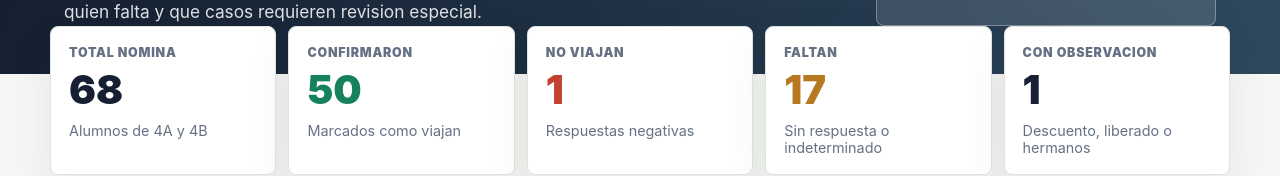
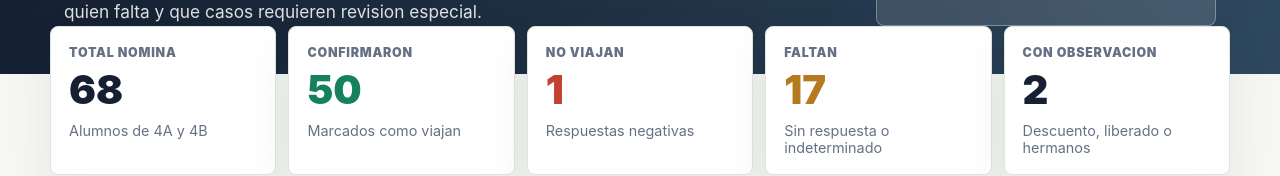
Before and after one commit to Panchomorell/viaje-promo-dante-2028, a React (Vite) app: page / in a window 1280 px wide. Shown: the part 355-531 px from the top of the page. Built offline with nearby package versions, Linux system fonts and the light colour scheme.

Commit message:
Detect discount requests by context

```diff
--- a/src/main.jsx
+++ b/src/main.jsx
@@ -29,7 +29,7 @@ const statusMeta = {
 };
 
 const specialRules = [
-  { key: "discount", label: "Observaciones/Descuento", pattern: /descuento|beca|cupo|bonific|cuota|dificultad.*pago|facilidad.*pago|problema.*pago/i },
+  { key: "discount", label: "Observaciones/Descuento", pattern: /descuento|beca|cupo|bonific|cuota|dificultad.*pago|facilidad.*pago|problema.*pago|posible.*ayuda|ayuda.*monto|ayuda.*solventar|gran esfuerzo.*solventar|solicito.*ayuda|ped.*ayuda|necesit.*ayuda|\d+%.*ayuda/i },
   { key: "free", label: "Liberado", pattern: /liberad|liberacion|liberación|gratis|sin cargo/i },
   { key: "siblings", label: "Mellizos/gemelos", pattern: /melliz|gemel|herman/i }
 ];
@@ -47,6 +47,10 @@ function normalize(value) {
 function clean(value) {
   const text = String(value ?? "").trim();
   return text.toLowerCase() === "nan" ? "" : text;
+}
+
+function matchesRule(rule, text) {
+  return rule.pattern.test(text) || rule.pattern.test(normalize(text));
 }
 
 function splitStudentName(value) {
@@ -215,7 +219,7 @@ function extractResponse(row) {
     phone: clean(pickField(row, ["phone", "telefono de contacto", "teléfono de contacto", "telefono", "teléfono", "celular"])),
     email: clean(pickField(row, ["correo electronico de contacto", "correo electrónico de contacto", "email", "mail"])),
     observations,
-    flags: specialRules.filter((rule) => rule.pattern.test(`${observations} ${allText}`)).map((rule) => rule.key)
+    flags: specialRules.filter((rule) => matchesRule(rule, `${observations} ${allText}`)).map((rule) => rule.key)
   };
 }
 
```
